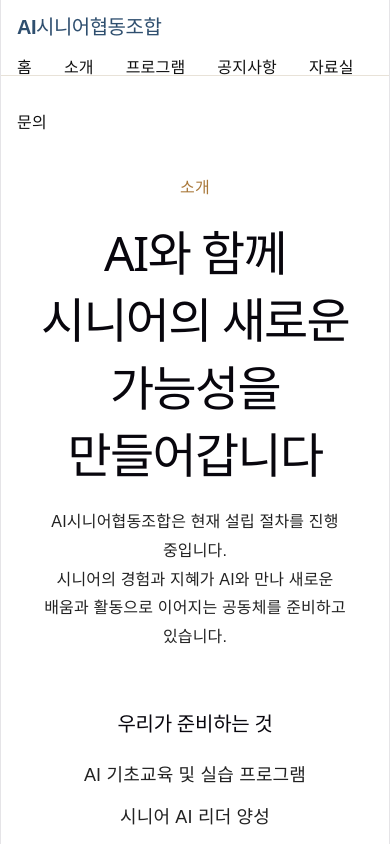
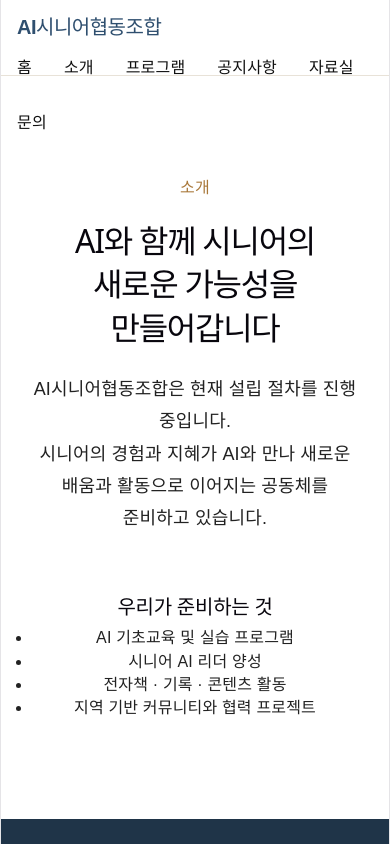
Before and after one commit to jhmisy-crypto/ai-senior-coop-homepage, a React (Vite) app: page /about in a window 390 px wide. Shown: the top 844 px of the page. Built offline with nearby package versions, Linux system fonts and the light colour scheme.

Commit message:
모바일 홈 및 프로그램 페이지 개선

```diff
--- a/src/App.css
+++ b/src/App.css
@@ -1037,21 +1037,118 @@ body {
 }
 
 @media (max-width: 768px) {
-  .program-detail-image {
-    height: 220px;
+
+  .hero-section {
+    flex-direction: column;
+    padding: 40px 20px;
+    gap: 32px;
+  }
+
+  .hero-image {
+    width: 100%;
+    order: 1;
+  }
+
+  .hero-image img {
+    width: 100%;
+    max-width: 100%;
+    height: 240px;
+    object-fit: cover;
     border-radius: 20px;
-    margin-bottom: 36px;
+  }
+
+  .hero-text {
+    order: 2;
+    text-align: center;
+  }
+
+  .hero-text h1 {
+    font-size: 28px;
+    line-height: 1.4;
+  }
+
+  .hero-text p {
+    font-size: 18px;
   }
 }
 
-.about-content ul {
-  list-style: none;
-  padding: 0;
-  margin-top: 24px;
+@media (max-width: 768px) {
+
+  .page-section h1 {
+    font-size: 2.2rem !important;
+    line-height: 1.3 !important;
+    word-break: keep-all;
+    letter-spacing: -0.03em;
+  }
+
+  .page-desc {
+    font-size: 1.1rem;
+    line-height: 1.8;
+  }
+
 }
 
-.about-content li {
-  margin-bottom: 12px;
-  font-size: 18px;
-  line-height: 1.7;
+/* =========================
+   프로그램 상세 페이지 모바일 제목 수정
+========================= */
+@media (max-width: 768px) {
+  .page-section h1 {
+    font-size: 32px !important;
+    line-height: 1.35 !important;
+    letter-spacing: -0.04em;
+    margin-bottom: 24px;
+    word-break: keep-all;
+  }
+
+  .page-desc {
+    font-size: 18px;
+    line-height: 1.8;
+  }
+
+  .detail-box h2 {
+    font-size: 28px;
+    line-height: 1.35;
+  }
+
+  .detail-box p {
+    font-size: 17px;
+    line-height: 1.8;
+  }
 }
+
+/* =========================
+   모바일 프로그램 카드 1열 정렬
+========================= */
+@media (max-width: 768px) {
+  .program-grid {
+    display: grid !important;
+    grid-template-columns: 1fr !important;
+    gap: 28px !important;
+    width: 100% !important;
+  }
+
+  .program-card {
+    width: 100% !important;
+    max-width: 100% !important;
+    padding: 28px 22px !important;
+    box-sizing: border-box !important;
+  }
+
+  .program-card img,
+  .program-image {
+    width: 100% !important;
+    height: 220px !important;
+    object-fit: cover !important;
+    border-radius: 20px !important;
+  }
+
+  .program-card h3 {
+    font-size: 26px !important;
+    line-height: 1.35 !important;
+  }
+
+  .program-card p {
+    font-size: 17px !important;
+    line-height: 1.7 !important;
+  }
+}
--- a/src/components/home/HeroSection.jsx
+++ b/src/components/home/HeroSection.jsx
@@ -5,6 +5,14 @@ import { Link } from "react-router-dom";
 function HeroSection() {
   return (
     <section className="hero-section">
+
+  <div className="hero-image">
+    <img
+      src={heroImage}
+      alt="시니어 활동"
+    />
+  </div>
+
   <div className="hero-text">
     <h1>
       시니어의 경험과 AI가 만나면,
@@ -32,12 +40,6 @@ function HeroSection() {
     </div>
   </div>
 
-      <div className="hero-image">
-       <img
-        src={heroImage}
-        alt="시니어 활동"
-       />
-      </div>
 </section>
   );
 }
--- a/src/data/programs.js
+++ b/src/data/programs.js
@@ -19,8 +19,8 @@ export const programs = [
   {
     id: "basic-ai",
     status: "모집 예정",
-    title: "AI기초교육",
-    desc: "챗GPT와 생성형 AI를 안전하고 쉽게 익히는 입문 과정",
+    title: "생성형 AI 첫걸음",
+    desc: "생성형 AI를 처음 접하는 시니어를 위한 입문 과정",
     subtitle: "생성형 AI를 쉽고 안전하게 시작하는 첫걸음",
     overview: "AI기초교육은 ChatGPT를 중심으로 생성형 AI의 기본 원리와 실제 활용법을 쉽고 친절하게 배우는 입문 과정입니다.",
     target: "AI가 어렵게 느껴지는 시니어, 업무와 일상에 AI를 활용하고 싶은 분에게 적합합니다.",
```
Lines whose indentation alone changed are shown as unchanged.
